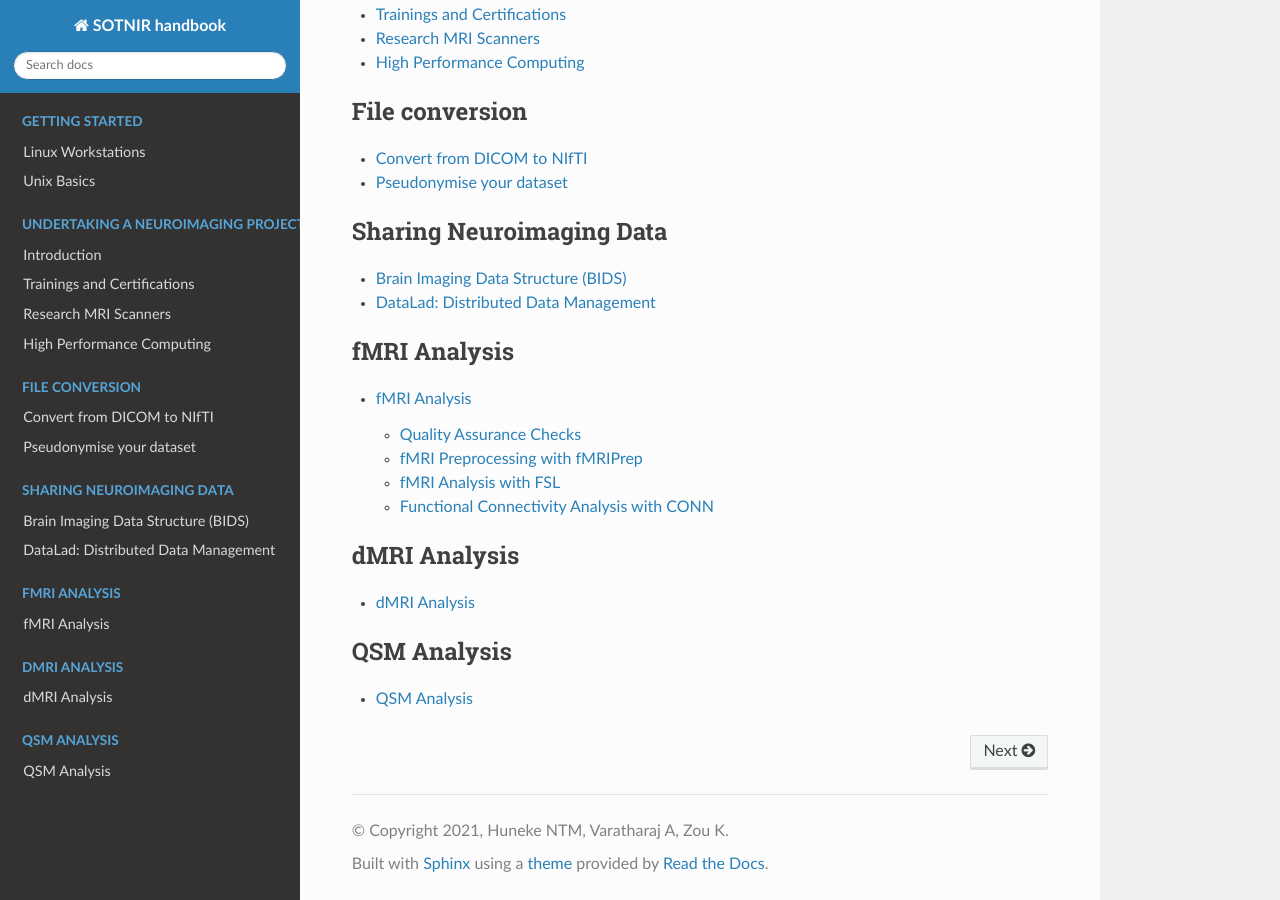
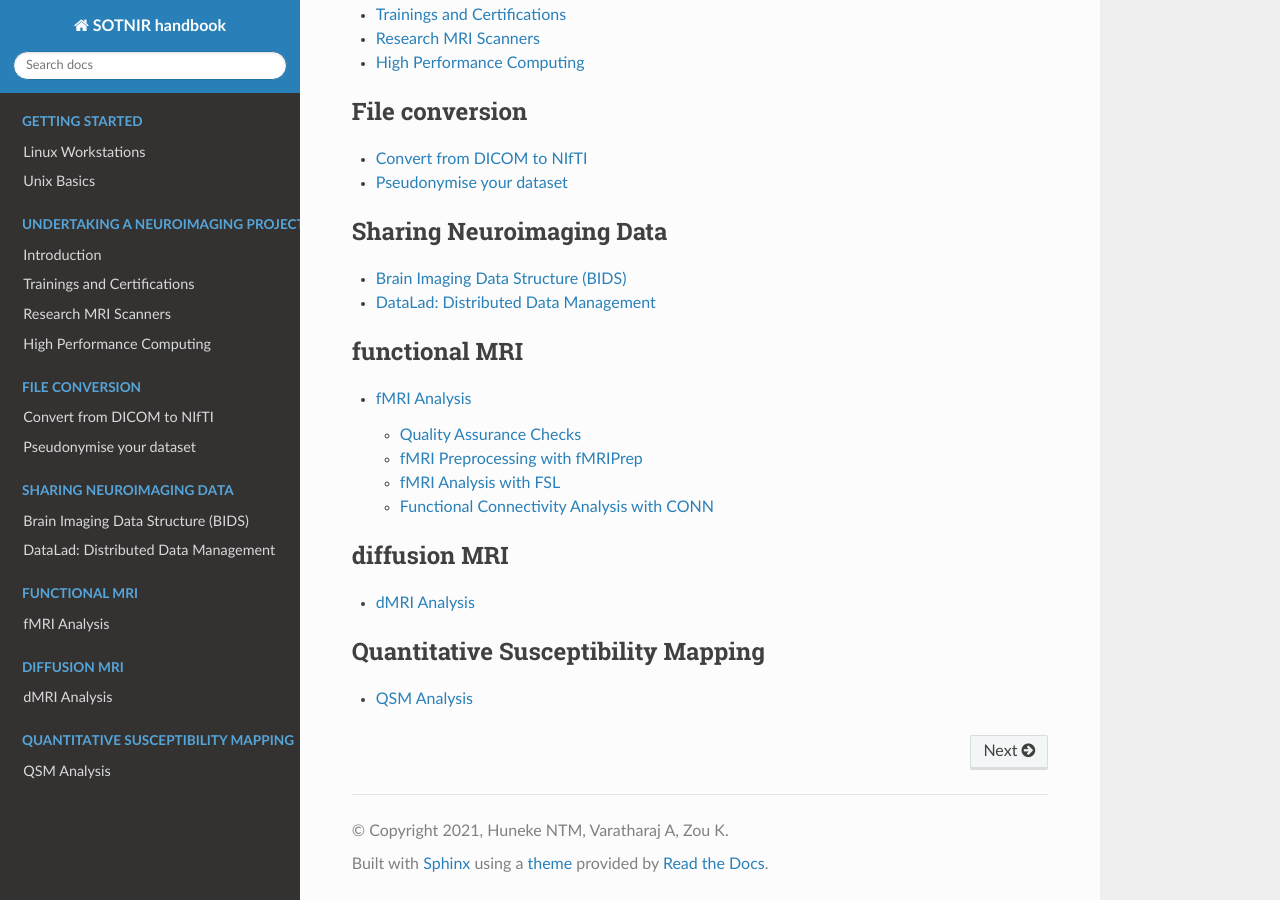
Before and after one commit to nhuneke/sotnir-handbook, a Sphinx documentation site: the page built from docs/index.rst, in a window 1280 px wide and 900 px high, scrolled down 690 px. Built offline with Sphinx 7.4.7 and the Read the Docs theme 2.0.0, drawn with Linux system fonts in a browser that asks for light colours; pages that are not in the unit, such as notebooks, are missing from menus.

Commit message:
Updated captions

```diff
--- a/docs/index.rst
+++ b/docs/index.rst
@@ -54,18 +54,18 @@ Contributors are credited on each page.
 
 .. toctree::
    :maxdepth: 2
-   :caption: fMRI Analysis
+   :caption: functional MRI
 
    fmri-analysis/intro.rst
 
 .. toctree::
    :maxdepth: 1
-   :caption: dMRI Analysis
+   :caption: diffusion MRI
 
    dmri-analysis/intro.rst
 
 .. toctree::
    :maxdepth: 1
-   :caption: QSM Analysis
+   :caption: Quantitative Susceptibility Mapping
 
    qsm-analysis/intro.rst
```
